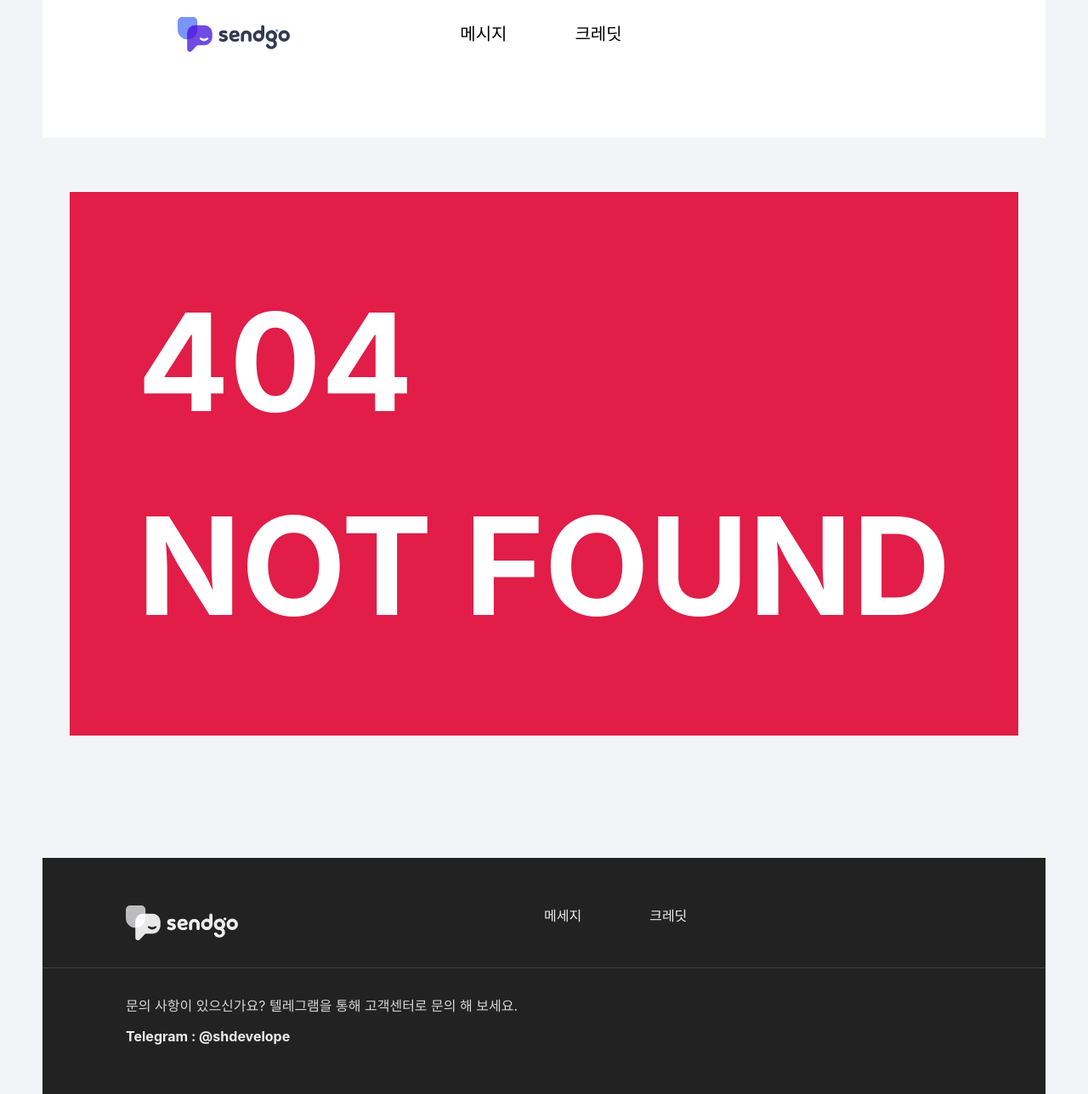
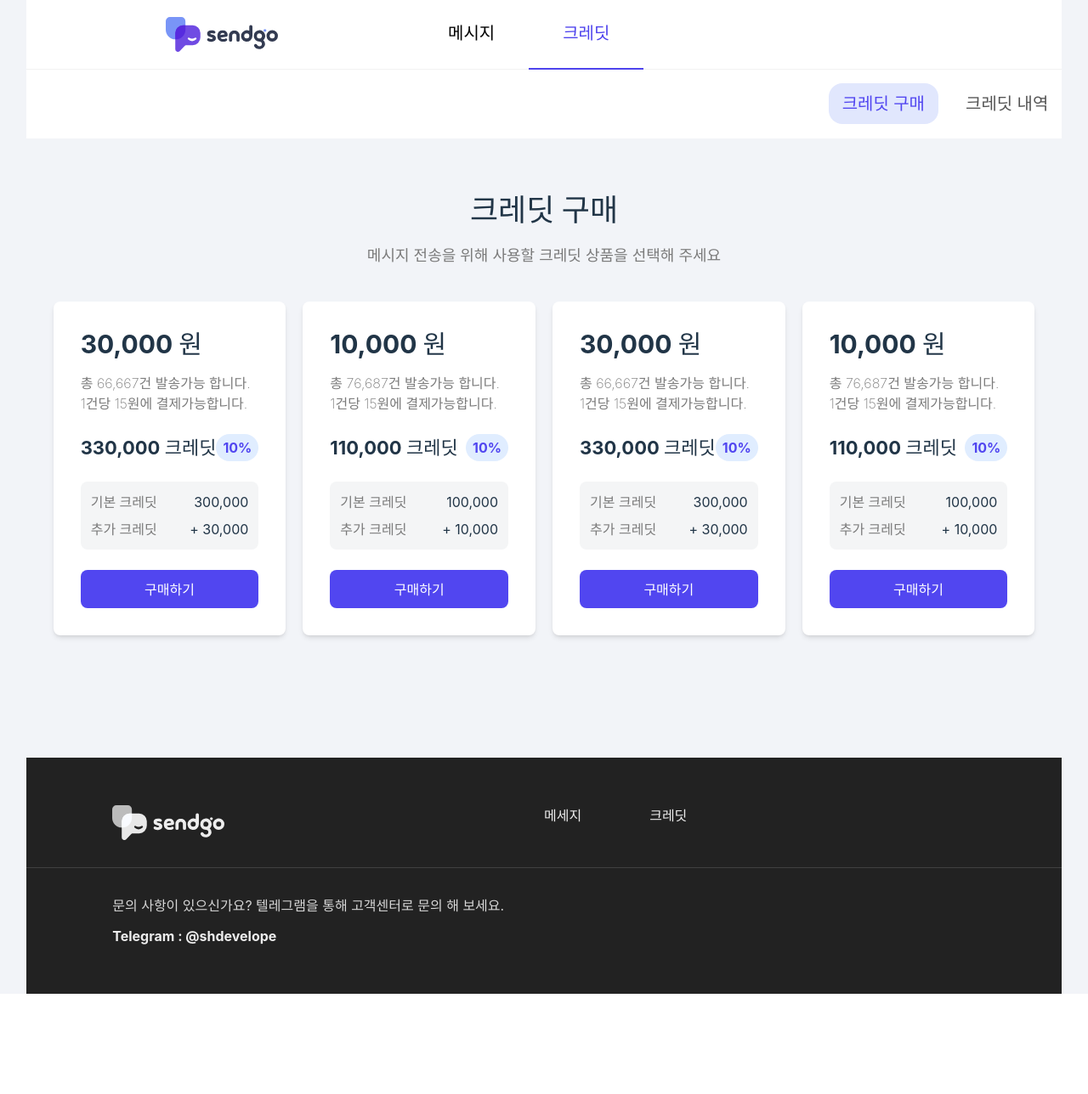
Before and after one commit to whiteDwarff/amuz-vue, a Vue app: page /credits/buy in a window 1280 px wide. Before the commit this address had no page. Shown: the whole page at 85% size. After the commit the page ends 1170 px from the top, so only its background shows below. Built offline with nearby package versions, Linux system fonts and the light colour scheme.

Commit message:
header 수정 및 라우터 경로 변경

```diff
--- a/package.json
+++ b/package.json
@@ -9,6 +9,7 @@
     "preview": "vite preview"
   },
   "dependencies": {
+    "pinia": "^2.1.7",
     "vue": "^3.4.19",
     "vue-router": "^4.3.0"
   },
--- a/src/App.vue
+++ b/src/App.vue
@@ -2,23 +2,23 @@
 <template>
   <div>
     <HeaderView />
+    <!-- top banner -->
+    <MainBanner  v-if="$route.path == '/'" />
 
-    <template v-if="$route.path == '/'">
-      <MainBanner />
-    </template>
-
+    <!-- router-view -->
     <div id="router-view" class="xs:p-[0.5rem] sm:p-[1rem] md:p-[2rem]">
       <RouterView />
     </div>
 
-    <template v-if="$route.path == '/'">
-      <div class="bg-black text-center xs:py-20 md:py-[13rem] xs:mt-[5rem] md:mt-[10rem]">
+    <!-- bottom banner -->
+      <div v-if="$route.path == '/'"
+        class="bg-black text-center xs:py-20 md:py-[13rem] xs:mt-[5rem] md:mt-[10rem]"
+      >
         <h2 id="text-gradient" class="bold xs:mb-7 md:mb-14 xs:text-[30px] sm:text-[34px] md:text-[40px]">비즈니스 광고의 시작,<br>이제 샌드고와 함께 하세요.</h2>
-        <router-link to="/message">
+        <router-link to="/message/post">
           <button class="xs:text-[15px] sm:text-[17px] md:text-[21px] text-white bg-[#6250FF] rounded-full">메시지 바로가기</button>
         </router-link>
       </div>
-    </template>
   </div>
 
   <FooterView />
--- a/src/components/common/FooterView.vue
+++ b/src/components/common/FooterView.vue
@@ -1,39 +1,29 @@
 <template>
-  <footer class="bg-[#222222] py-6">
+  <footer class="bg-[#222222] xs:py-4 md:py-6">
     <div class="footer-wrap text-[#EDEDED]">
-      <div id="a" class="">
-        <div class="grid grid-cols-2 py-8 w-10/12 mx-auto">
+      <div style="border-bottom: 1px solid #414141;">
+
+        <div class="grid grid-cols-2 xs:py-4 md:py-8  w-10/12 mx-auto">
           <router-link to="/" class="md:mr-[10rem]">
             <img src="/src/assets/footer-logo.svg" class="xs:w-[100px] md:w-[132px]">
           </router-link>
             <div>
               <router-link
-              to="/message"
-              class="text-[#EDEDED] mr-20 xs:text-[14px] md:text-base"
+                to="/message/post"
+                class="text-[#EDEDED] mr-20 xs:text-[14px] md:text-base"
               >메세지</router-link>
               <router-link
-            to="/credits"
-            class="text-[#EDEDED] xs:text-[14px] md:text-base"
-            >크레딧</router-link>
+                to="/credits/buy"
+                class="text-[#EDEDED] xs:text-[14px] md:text-base"
+              >크레딧</router-link>
           </div>
         </div>
       </div>
-<!-- w-5/6 mx-auto
-w-5/6 mx-auto -->
-      <div class="text-left py-8 w-10/12 mx-auto">
+
+      <div class="text-left xs:py-4 md:py-8 w-10/12 mx-auto">
         <span class="text-[#D6D6D6] block xs:text-[14px] md:text-base mb-3">문의 사항이 있으신가요? 텔레그램을 통해 고객센터로 문의 해 보세요.</span>
         <span class="font-bold xs:text-[14px] md:text-base">Telegram : @shdevelope</span>
       </div>
     </div>
   </footer>
 </template>
-
-<script setup>
-
-</script>
-
-<style scoped>
-#a {
-  border-bottom: 1px solid #414141;
-}
-</style>
--- a/src/components/common/HeaderView.vue
+++ b/src/components/common/HeaderView.vue
@@ -1,5 +1,5 @@
 <template>
-  <header class="bg-white">
+  <header class="bg-white" style="border-bottom: 1px solid #f2f2f2;">
       <!-- main menu-->
       <div class="flex items-center px-3 xs:w-full xs:justify-between sm:justify-around md:justify-stretch md:w-9/12 mx-auto xs:h-[60px] xs:leading-[60px] md:h-[81px] md:leading-[81px]">
         <!-- index -->
@@ -9,60 +9,61 @@
         <!-- nav -->
         <div class="">
           <div class="flex xs:ml-auto">
-            <router-link to="/message/post"
-              @click="changeSubMenu('message')"
+            <router-link
+              to="/message/post"
               class="xs:text-[14px] sm:text-[16px] md:text-[20px] xs:px-5 md:px-10 cursor-pointer"
               :class="{'current-page' : $route.path.includes('/message')}"
             >메시지</router-link>
-            <a
-              @click="changeSubMenu('credits')"
+            <router-link
+              to="/credits/buy"
               class="xs:text-[14px] sm:text-[16px] md:text-[20px] xs:px-5 md:px-10 cursor-pointer"
-              :class="{'current-page' : $route.path == '/credits'}"
-            >크레딧</a>
+              :class="{'current-page' : $route.path.includes('/credits')}"
+            >크레딧</router-link>
           </div>
         </div>
     </div>
-
+  </header>
   <!-- ohter menu -->
   <div
-      v-if="$route.path.includes('/message') || $route.path.includes('/credits')"
+    v-if="isCheckedPath"
     class="sub-menu bg-white xs:leading-[60px] md:h-[81px] md:leading-[81px]"
   >
     <div class="max-width mx-auto text-right">
       <router-link
-          v-for="item of nav" :key="item.key"
+        v-for="item of nav" :key="item.path"
         :to="`/${item.key}${item.path}`"
         class="xs:text-[14px] sm:text-[16px] md:text-[20px] text-[#555555] mx-4"
         :class="{'bg-[#E1E7FD] text-violet rounded-2xl px-4 py-3' : $route.path == `/${item.key}${item.path}`}"
       >{{ item.menu }}</router-link>
     </div>
   </div>
-  </header>
 </template>
 
 <script setup>
-import { ref } from 'vue';
-import { useRouter, useRoute } from 'vue-router';
+import { ref, watch } from 'vue';
+import { useRoute } from 'vue-router';
 
 const route = useRoute();
-const router = useRouter();
+
 const nav = ref([]);
 const subMenu = ref([
   { key: 'message', path: '/post', menu: '메시지 전송' },
-  { key: 'message', path: '/callManagement', menu: '발신번호 관리' },
-  { key: 'message', path: '/adressManagement', menu: '주소록관리' },
-  { key: 'message', path: '/shipping', menu: '발송결과' },
-  { key: 'credits', path: '/credits', menu: '크레딧 구매' },
-  { key: 'credits', path: '/creditDetails', menu: '크레딧 내역' },
+  { key: 'message', path: '/callMng', menu: '발신번호 관리' },
+  { key: 'message', path: '/adressMng', menu: '주소록관리' },
+  { key: 'message', path: '/send', menu: '발송결과' },
+  { key: 'credits', path: '/buy', menu: '크레딧 구매' },
+  { key: 'credits', path: '/details', menu: '크레딧 내역' },
 ]);
-
-const changeSubMenu = key => {
-  nav.value = [];
-  subMenu.value.forEach(item => {
-    if(item.key == key) nav.value.push(item);
+const path = ref(null);
+const isCheckedPath = ref(false);
+// path 경로에 맞게 메뉴를 설정
+const changeSubMenu = key => nav.value = subMenu.value.filter(item => item.key == key);
+// route의 path가 변경되거나 새로고침 될 때 마다 nav의 value를 재할당
+watch(() => route.path, (newValue, oldValue) => {
+  path.value = newValue.substring(1, newValue.indexOf("/", 1));
+  isCheckedPath.value = path.value !== '/';
+  changeSubMenu(path.value);
 });
-}
-
 </script>
 
 <style scoped>
@@ -70,7 +71,4 @@ const changeSubMenu = key => {
   color: #4E43ED;
   border-bottom: 2px solid #4E43ED;
 }
-/* .sub-menu:last-child {
-  margin-right: 0;
-} */
 </style>
--- a/src/components/message/ContentView.vue
+++ b/src/components/message/ContentView.vue
@@ -30,6 +30,7 @@
       <div class="pb-6 under-line">
         <div id="input-area" class="rounded-lg bg-white border-box">
           <textarea
+            ref="input"
             class="sm:text-base md:text-lg border-0"
             rows="10" placeholder="내용을 입력해 주세요. 90byte 초과 시 장문 문자로,&#13;&#10;이미지 추가 시 포토 문자로 자동 전환 됩니다."
             style="resize: none; border-radius: 5px; width: calc(100% - 20px); "
@@ -51,7 +52,7 @@
         <img src="/src/assets/message/toggle-btn.svg" alt="">
       </button>
      </div>
-
+     <!-- 이미지 추가 -->
      <AddImageView />
 
     </div>
@@ -63,6 +64,7 @@ import { ref, watch } from 'vue';
 import { getByteSize } from '/src/utils/byte.js';
 import BaseChip from '/src/components/common/BaseChip.vue';
 import AddImageView from '/src/components/message/AddImageView.vue';
+
 
 const props = defineProps({
   title: {
@@ -78,9 +80,14 @@ const emit = defineEmits(['update:title', 'update:content', 'delete:content', 'u
 
 const chips = ref(['치환코드', '템플릿', '문자도구']);
 const byteSize = ref(getByteSize(props.content));
+// 메세지 입력 textarea 초기화
+const input = ref(null);
 
 watch(() => props.content, (newValue) => {
   byteSize.value = getByteSize(newValue);
 });
-const deleteContet = () => emit('delete:content');
+const deleteContet = () =>{
+  emit('delete:content');
+  input.value.value = ''
+}
 </script>
--- a/src/main.js
+++ b/src/main.js
@@ -3,4 +3,5 @@ import router from './router';
 import './style.css'
 import App from './App.vue'
 
+
 createApp(App).use(router).mount('#app');
--- a/src/pages/[...path].vue
+++ b/src/pages/[...path].vue
@@ -1,5 +1,5 @@
 <template>
-  <div class="bg-rose-600 font-bold text-[10rem] text-white p-20">
+  <div class="font-bold text-[5rem] text-violet p-20">
     404<br>NOT FOUND
   </div>
 </template>
--- a/src/pages/credits.vue
+++ b/src/pages/credits.vue
@@ -1,56 +1,13 @@
 <template>
-  <section class="bg-back ">
-    <div class="text-center">
-      <h2 class="xs:text-3xl md:text-4xl font-bold">크레딧 구매</h2>
-      <span class="xs:text-base md:text-lg text-grey-7 block mt-5 mb-10">메시지 전송을 위해 사용할 크레딧 상품을 선택해 주세요</span>
-    </div>
-    <article class="grid grid-cols-12 gap-5">
-      <CreditCard
-        v-for="card of cards" :key="card.price"
-        :card="card"
-        class="xs:col-span-12 sm:col-span-6 md:col-span-4 lg:col-span-3"
-      />
-    </article>
-
-  </section>
+  <div>
+    <router-view />
+  </div>
 </template>
 
 <script setup>
-import { ref } from 'vue';
 
-import CreditCard from '/src/components/credits/CreditCard.vue';
-const cards = ref([
-  {
-    price : 30000,
-    send : 66667,
-    per : 15,
-    credit : 330000,
-    basic: 300000,
-    addition: 30000,
-  },
-  {
-    price : 10000,
-    send : 76687,
-    per : 15,
-    credit : 110000,
-    basic: 100000,
-    addition: 10000,
-  },
-  {
-    price : 30000,
-    send : 66667,
-    per : 15,
-    credit : 330000,
-    basic: 300000,
-    addition: 30000,
-  },
-  {
-    price : 10000,
-    send : 76687,
-    per : 15,
-    credit : 110000,
-    basic: 100000,
-    addition: 10000,
-  },
-])
 </script>
+
+<style lang="scss" scoped>
+
+</style>
--- /dev/null
+++ b/src/pages/credits/buy.vue
@@ -0,0 +1,56 @@
+<template>
+  <section class="bg-back ">
+    <div class="text-center">
+      <h2 class="xs:text-3xl md:text-4xl font-bold">크레딧 구매</h2>
+      <span class="xs:text-base md:text-lg text-grey-7 block mt-5 mb-10">메시지 전송을 위해 사용할 크레딧 상품을 선택해 주세요</span>
+    </div>
+    <article class="grid grid-cols-12 gap-5">
+      <CreditCard
+        v-for="card of cards" :key="card.price"
+        :card="card"
+        class="xs:col-span-12 sm:col-span-6 md:col-span-4 lg:col-span-3"
+      />
+    </article>
+
+  </section>
+</template>
+
+<script setup>
+import { ref } from 'vue';
+
+import CreditCard from '/src/components/credits/CreditCard.vue';
+const cards = ref([
+  {
+    price : 30000,
+    send : 66667,
+    per : 15,
+    credit : 330000,
+    basic: 300000,
+    addition: 30000,
+  },
+  {
+    price : 10000,
+    send : 76687,
+    per : 15,
+    credit : 110000,
+    basic: 100000,
+    addition: 10000,
+  },
+  {
+    price : 30000,
+    send : 66667,
+    per : 15,
+    credit : 330000,
+    basic: 300000,
+    addition: 30000,
+  },
+  {
+    price : 10000,
+    send : 76687,
+    per : 15,
+    credit : 110000,
+    basic: 100000,
+    addition: 10000,
+  },
+])
+</script>
--- a/src/pages/message.vue
+++ b/src/pages/message.vue
@@ -1,8 +1,6 @@
 <template>
   <div>
-    <router-view>
-
-    </router-view>
+    <router-view />
   </div>
 </template>
 
```
Also changed, not shown: src/style.css (+0 -8 lines), 1 other file (tests, documents, lock files or other folders). Lines whose indentation alone changed are shown as unchanged.
